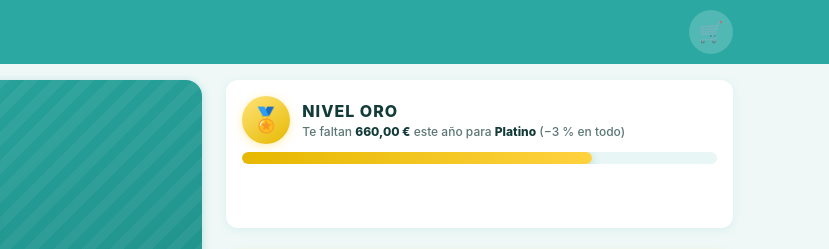
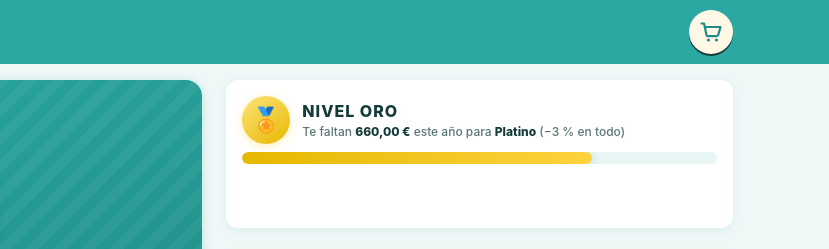
Before and after one commit to TRONKI78/suministros-hosteleria, a plain HTML site: page index.html in a window 1280 px wide. Shown: the top 249 px of the page, 451-1280 px from the left. Drawn offline with Linux system fonts and the light colour scheme.

Commit message:
Carrito de la cabecera con icono dibujado, nítido en móvil
Co-Authored-By: Claude Opus 5.5 <noreply@anthropic.com>
Claude-Session: https://claude.ai/code/session_01EqNeizMajmsVULQ2myiePV

```diff
--- a/estilos.css
+++ b/estilos.css
@@ -398,3 +398,8 @@ body.locked .app,body.locked .tabs{visibility:hidden}
   .fact th,.fact td{padding:8px 4px}
   .fact-num{text-align:left;flex-basis:100%}
 }
+
+/* Carrito de la cabecera: icono dibujado, nítido en cualquier móvil */
+.iconbtn.cart{background:#FFF8E7;box-shadow:0 2px 0 #123B39}
+.iconbtn.cart svg{width:24px;height:24px;fill:none;stroke:#1E8C86;stroke-width:2.2;stroke-linecap:round;stroke-linejoin:round}
+.iconbtn.cart svg circle{fill:#1E8C86;stroke:none}
--- a/index.html
+++ b/index.html
@@ -16,7 +16,7 @@
 <div class="app" id="app">
   <header class="top">
     <img class="mini" src="logo.png" alt=""><div class="who"><b>SUMINISTROS HOSTELERÍA</b><span>Bar La Lonja · Cliente Oro</span></div>
-    <button class="iconbtn" id="cartBtn" aria-label="Ver carrito">🛒<span class="badge" id="badge"></span></button>
+    <button class="iconbtn cart" id="cartBtn" aria-label="Ver carrito"><svg viewBox="0 0 24 24" aria-hidden="true"><path d="M2.5 3.5h2.6l2.3 11.2a1.8 1.8 0 0 0 1.8 1.4h8.4a1.8 1.8 0 0 0 1.7-1.3L21.5 7H6.2"/><circle cx="9.5" cy="20" r="1.6"/><circle cx="17.5" cy="20" r="1.6"/></svg><span class="badge" id="badge"></span></button>
   </header>
 
   <main>
```
